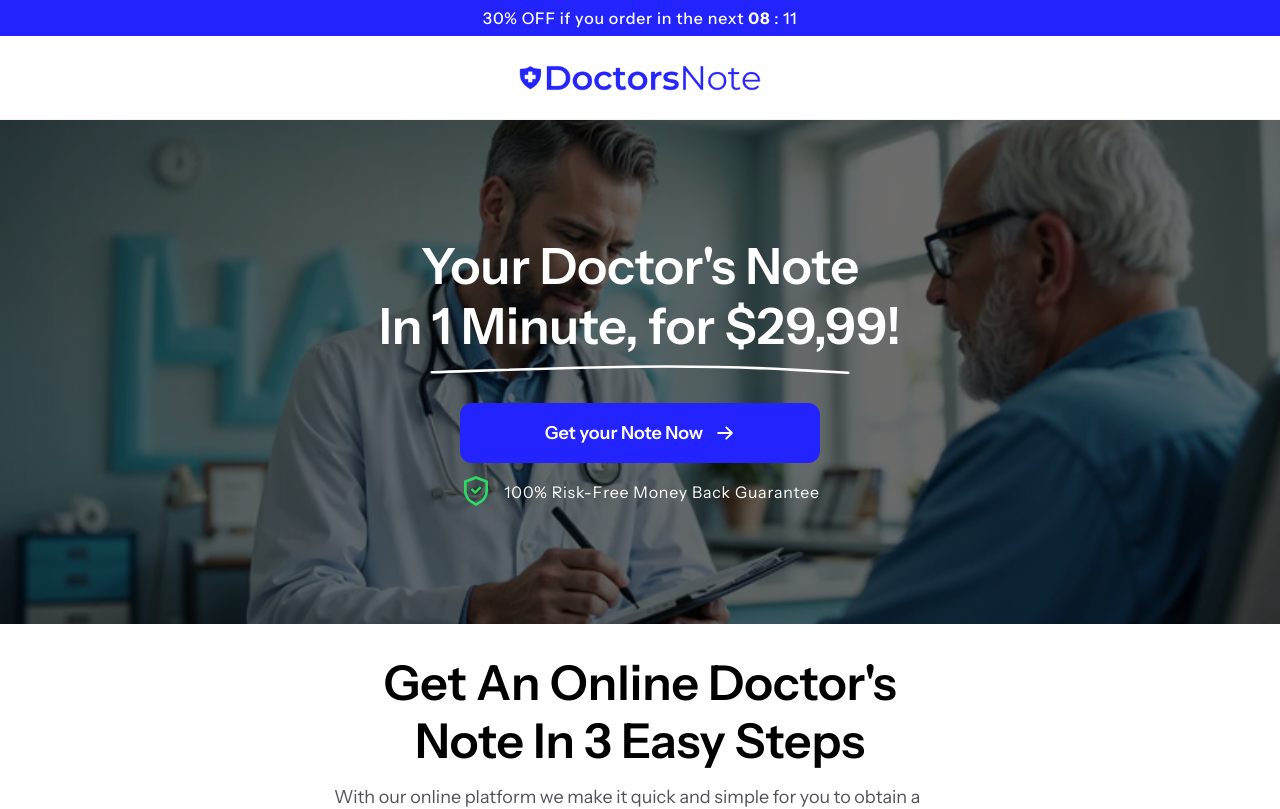
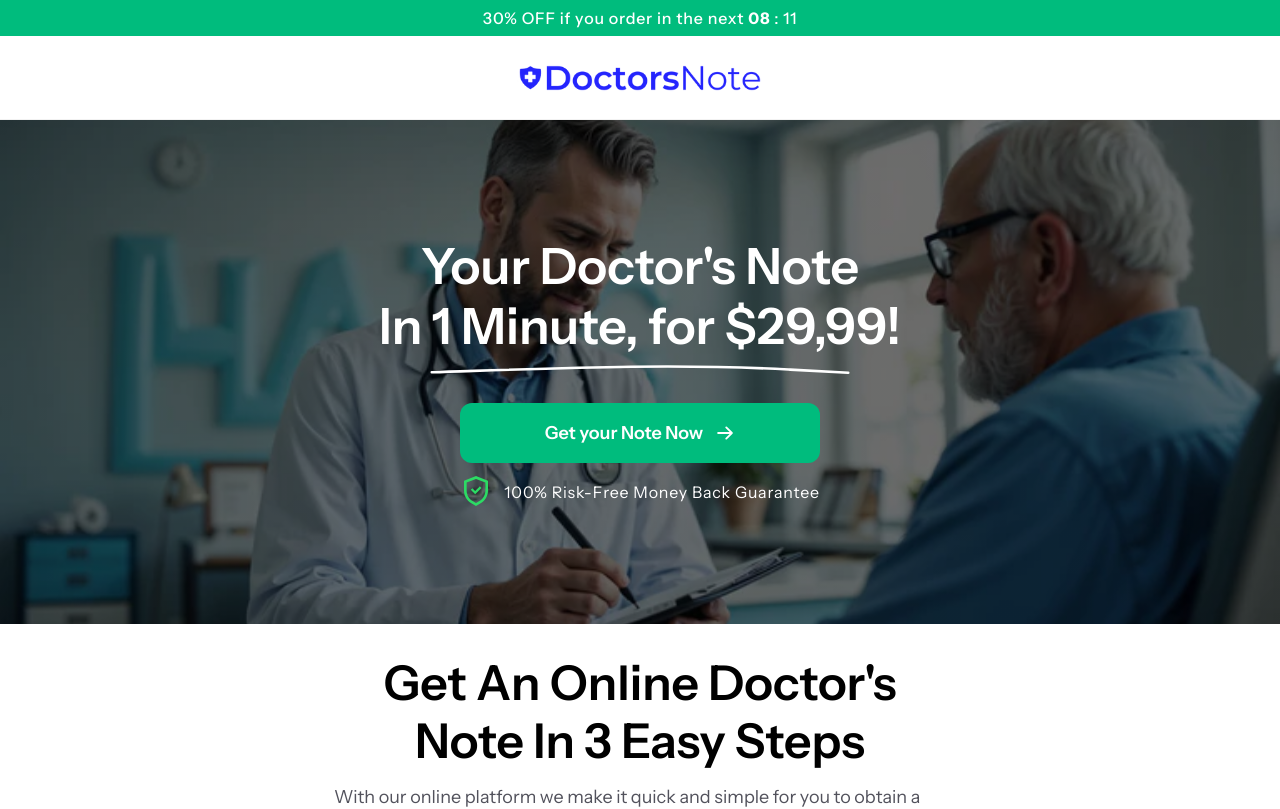
Before and after one commit to flavien-andrisoa-rakotondrabe/next-app, a Next.js app: page / in a window 1280 px wide. Shown: the top 809 px of the page. Built offline with nearby package versions, Linux system fonts and the light colour scheme.

Commit message:
feat(theme): change theme

```diff
--- a/app/globals.css
+++ b/app/globals.css
@@ -2,8 +2,8 @@
 @import 'tailwindcss';
 
 :root {
-  --primary-color: #2323fe;
-  /* --primary-color: #00bc7d; */
+  /* --primary-color: #2323fe; */
+  --primary-color: #00bc7d;
 }
 
 *,
```
